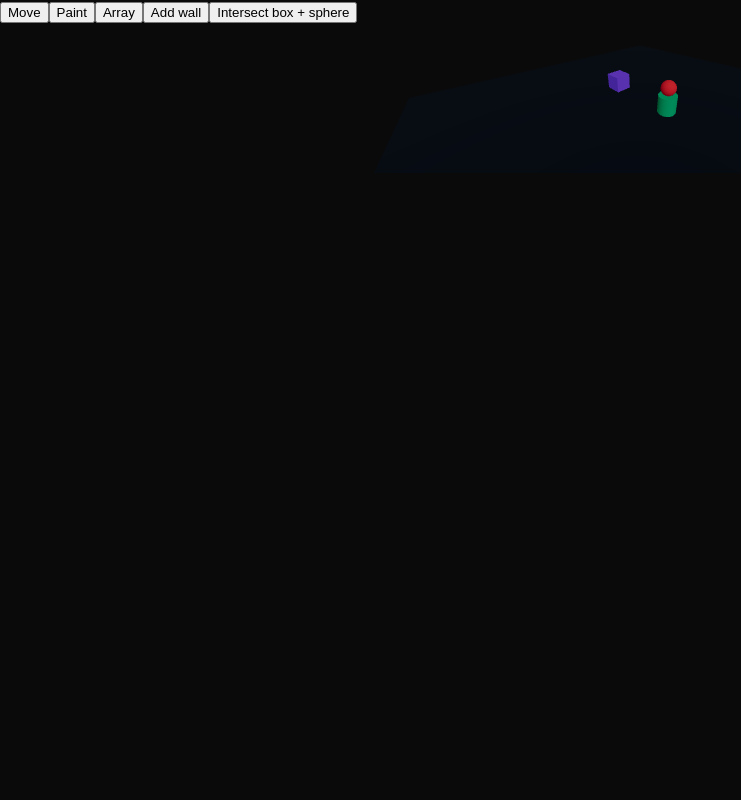
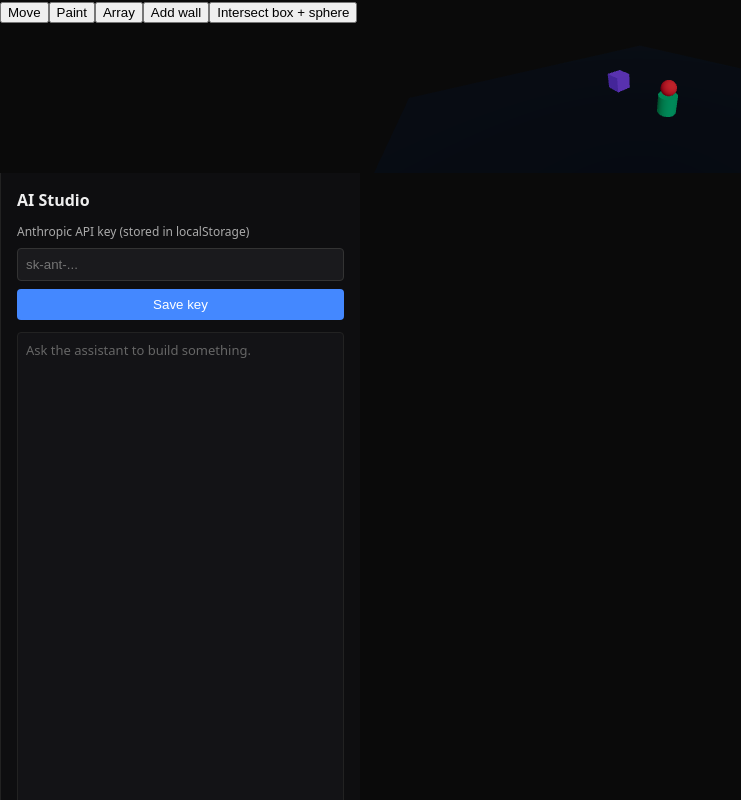
Before and after one commit to ibayers/3D-Generator, a Next.js app in the folder apps/web/: page / in a window 1280 px wide. Shown: the top 800 px of the page, without its empty margins (0-741 px from the left). Built offline with nearby package versions, Linux system fonts and the light colour scheme.

Commit message:
feat(web): integrate ChatPanel beside Viewport

```diff
--- a/apps/web/src/app/page.tsx
+++ b/apps/web/src/app/page.tsx
@@ -1,11 +1,13 @@
 "use client";
+import ChatPanel from "../components/ChatPanel";
 import Viewport from "@/components/Viewport";
 import { useSceneStore } from "@/store/sceneStore";
 
 export default function Home() {
   const applyToolCall = useSceneStore((s) => s.applyToolCall);
   return (
-    <main className="h-screen w-screen">
+    <main className="flex h-screen w-screen">
+      <div className="relative flex-1">
         <button
           onClick={() =>
             applyToolCall({
@@ -67,6 +69,8 @@ export default function Home() {
           Intersect box + sphere
         </button>
         <Viewport />
+      </div>
+      <ChatPanel />
     </main>
   );
 }
```
Lines whose indentation alone changed are shown as unchanged.
